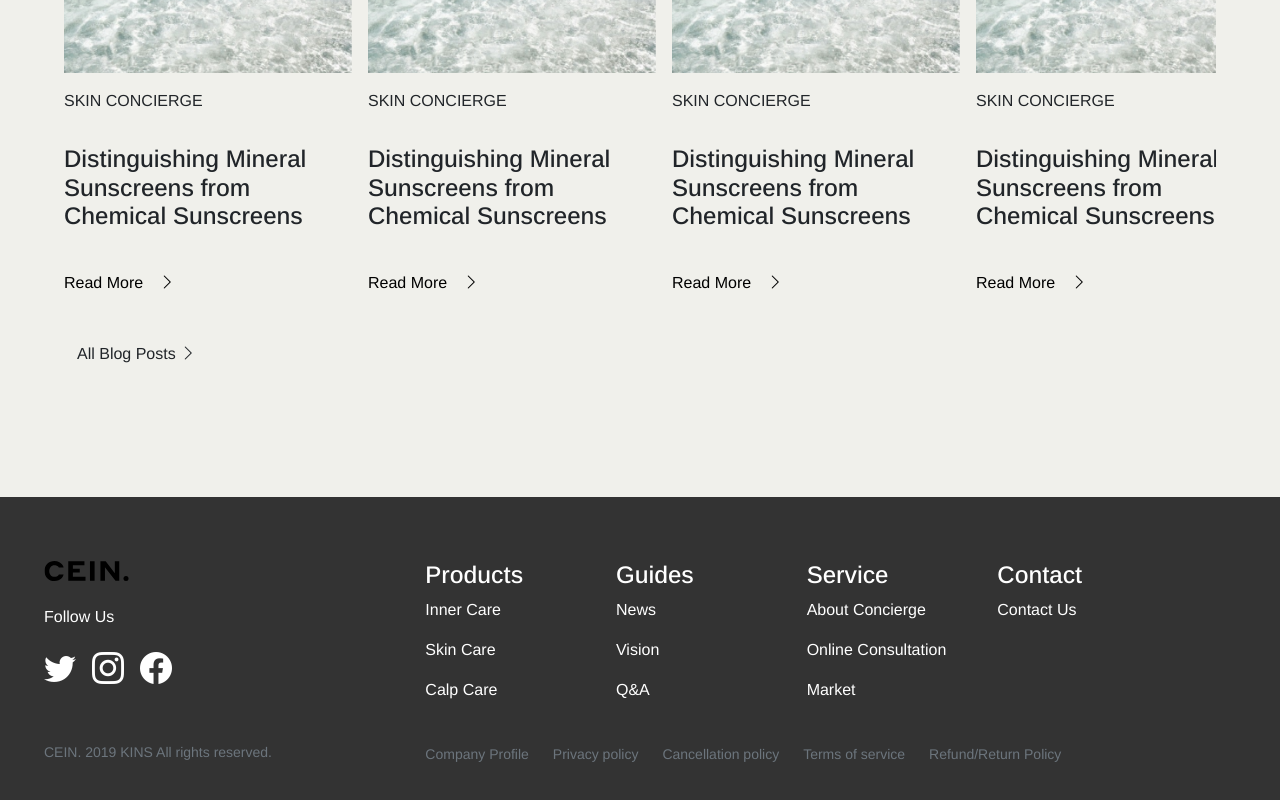
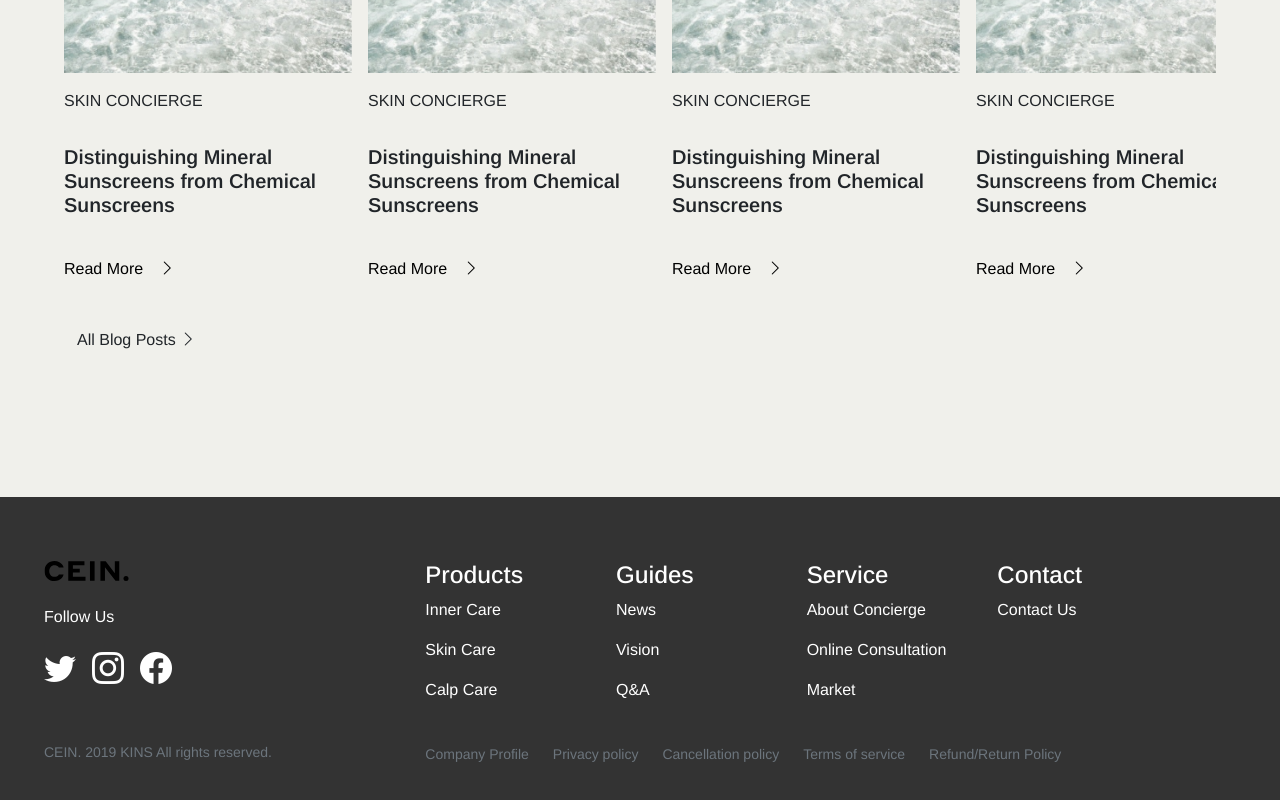
Before and after one commit to 1CL0UD/cein-react, a React (Vite) app: page /shop/skin-care in a window 1280 px wide. Shown: the part 3145-3945 px from the top of the page. Built offline with nearby package versions, Linux system fonts and the light colour scheme.

Commit message:
Adjusted text sizes

```diff
--- a/src/components/ui/JournalCard.tsx
+++ b/src/components/ui/JournalCard.tsx
@@ -2,8 +2,10 @@ const JournalCard = () => {
   return (
     <div className="media-element journal">
       <img src="/img/journal/journal-1.png" alt="product-2" />
-      <p>SKIN CONCIERGE</p>
-      <h4>Distinguishing Mineral Sunscreens from Chemical Sunscreens</h4>
+      <p className="fs-6 text-uppercase">Skin Concierge</p>
+      <h5 className="fs-5 fw-semibold">
+        Distinguishing Mineral Sunscreens from Chemical Sunscreens
+      </h5>
       <button className="read-more-btn">
         Read More
         <i className="bi bi-chevron-right"></i>
```
